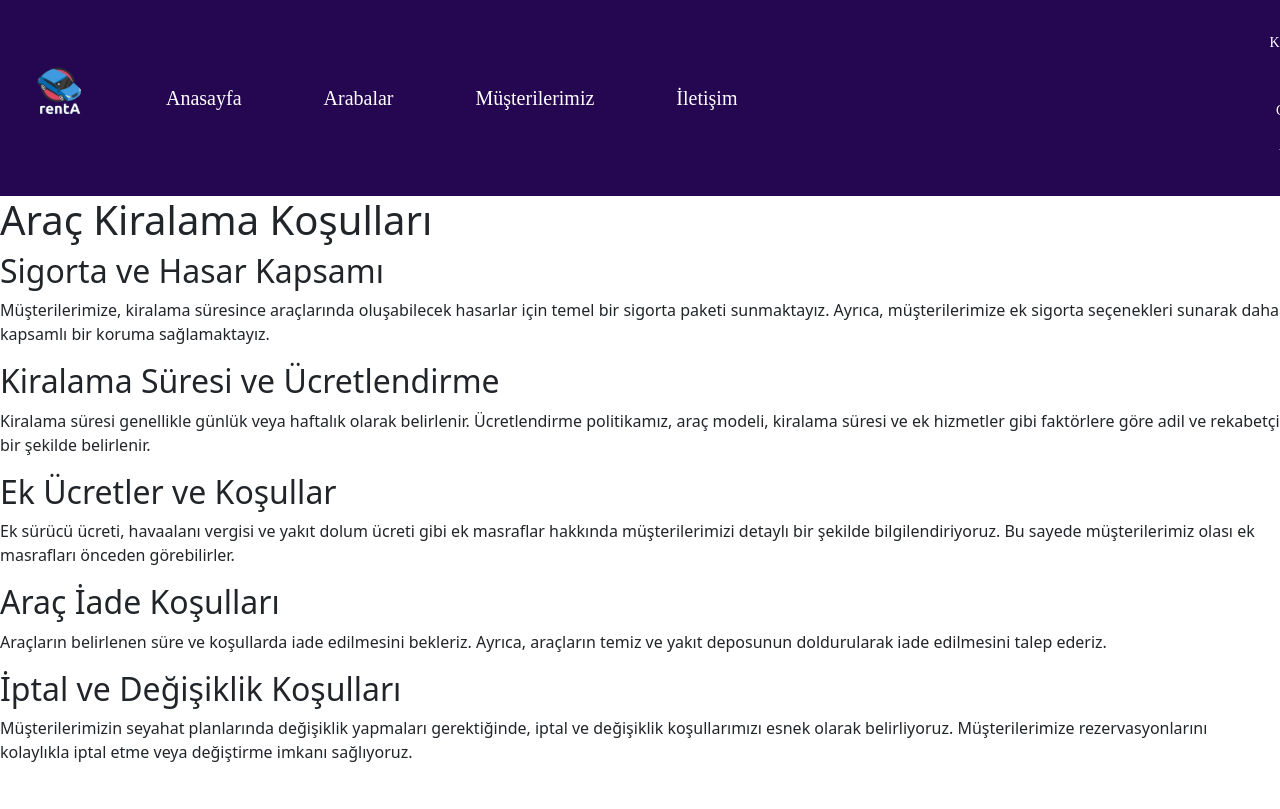
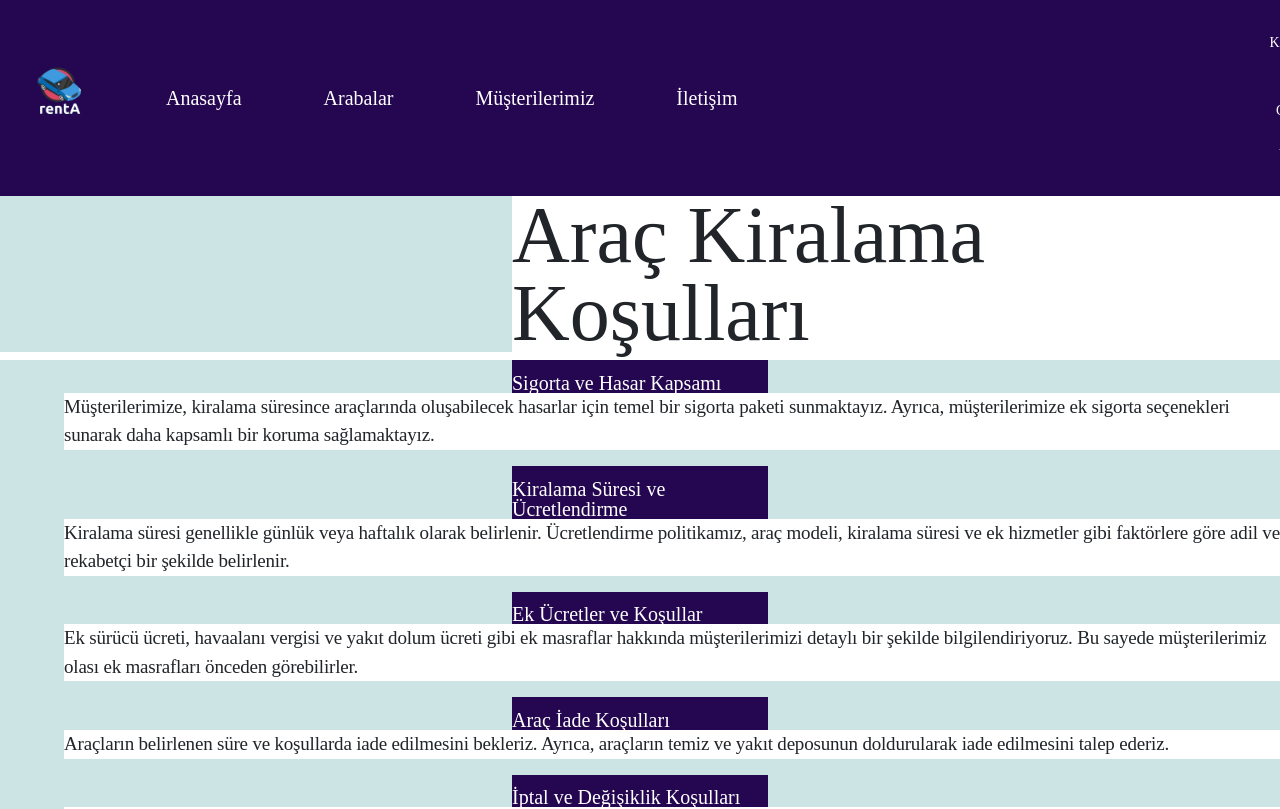
Before and after one commit to soymze/rentA, an Angular app: page /terms in a window 1280 px wide. Shown: the top 809 px of the page. Built offline with nearby package versions, Linux system fonts and the light colour scheme.

Commit message:
styled informative pages

```diff
--- a/src/app/pages/cookies/cookies.component.css
+++ b/src/app/pages/cookies/cookies.component.css
@@ -0,0 +1,46 @@
+h1 {
+    font-family: 'Untitled Serif';
+    font-size: 80px;
+    line-height: 78px;
+    font-weight: 200;
+    margin-left: 40%;
+}
+
+hr{
+    border-top: 20px solid #57A6A1;
+    width: 100%;
+}
+
+h2 {
+    font-family: 'Untitled Serif';
+    max-width: 20%;
+    font-size: 20px;
+    line-height: 20px;
+    background-color: #240750;
+    color: white;
+    margin-left: 10px;
+    padding-top: 1%;
+    margin: auto;
+}
+
+p {
+    font-family: 'Untitled Sans';
+    font-size: 19px;
+    font-weight: 400;
+    letter-spacing: -0.20px;
+    background-color: white;
+    margin-left: 5%;
+ }
+
+main{
+    background-color: rgb(87, 166, 161, 0.3);
+}
+
+.filler{
+    background-color: rgb(87, 166, 161, 0.3);
+    min-width: 40%;
+}
+
+.bg{
+    background-color: white;
+}
--- a/src/app/pages/cookies/cookies.component.html
+++ b/src/app/pages/cookies/cookies.component.html
@@ -1,5 +1,7 @@
 <header>
-    <h1>Çerez Politikası</h1>
+    <div class="filler">
+        <h1 class="bg">Çerez Politikası</h1>
+    </div>
 </header>
 <main>
     <section>
--- a/src/app/pages/personaldata/personaldata.component.css
+++ b/src/app/pages/personaldata/personaldata.component.css
@@ -0,0 +1,46 @@
+h1 {
+    font-family: 'Untitled Serif';
+    font-size: 80px;
+    line-height: 78px;
+    font-weight: 200;
+    margin-left: 40%;
+}
+
+hr{
+    border-top: 20px solid #57A6A1;
+    width: 100%;
+}
+
+h2 {
+    font-family: 'Untitled Serif';
+    max-width: 20%;
+    font-size: 20px;
+    line-height: 20px;
+    background-color: #240750;
+    color: white;
+    margin-left: 10px;
+    padding-top: 1%;
+    margin: auto;
+}
+
+p {
+    font-family: 'Untitled Sans';
+    font-size: 19px;
+    font-weight: 400;
+    letter-spacing: -0.20px;
+    background-color: white;
+    margin-left: 5%;
+ }
+
+main{
+    background-color: rgb(87, 166, 161, 0.3);
+}
+
+.filler{
+    background-color: rgb(87, 166, 161, 0.3);
+    min-width: 40%;
+}
+
+.bg{
+    background-color: white;
+}
--- a/src/app/pages/personaldata/personaldata.component.html
+++ b/src/app/pages/personaldata/personaldata.component.html
@@ -1,5 +1,7 @@
 <header>
-    <h1>KVKK Bildirimi</h1>
+    <div class="filler">
+        <h1 class="bg">KVKK Bildirimi</h1>
+    </div>
 </header>
 <main>
     <section>
--- a/src/app/pages/terms/terms.component.css
+++ b/src/app/pages/terms/terms.component.css
@@ -0,0 +1,46 @@
+h1 {
+    font-family: 'Untitled Serif';
+    font-size: 80px;
+    line-height: 78px;
+    font-weight: 200;
+    margin-left: 40%;
+}
+
+hr{
+    border-top: 20px solid #57A6A1;
+    width: 100%;
+}
+
+h2 {
+    font-family: 'Untitled Serif';
+    max-width: 20%;
+    font-size: 20px;
+    line-height: 20px;
+    background-color: #240750;
+    color: white;
+    margin-left: 10px;
+    padding-top: 1%;
+    margin: auto;
+}
+
+p {
+    font-family: 'Untitled Sans';
+    font-size: 19px;
+    font-weight: 400;
+    letter-spacing: -0.20px;
+    background-color: white;
+    margin-left: 5%;
+ }
+
+main{
+    background-color: rgb(87, 166, 161, 0.3);
+}
+
+.filler{
+    background-color: rgb(87, 166, 161, 0.3);
+    min-width: 40%;
+}
+
+.bg{
+    background-color: white;
+}
--- a/src/app/pages/terms/terms.component.html
+++ b/src/app/pages/terms/terms.component.html
@@ -1,6 +1,9 @@
 <header>
-    <h1>Araç Kiralama Koşulları</h1>
+    <div class="filler">
+        <h1 class="bg">Araç Kiralama Koşulları</h1>
+    </div>
 </header>
+
 <main>
     <section>
         <h2>Sigorta ve Hasar Kapsamı</h2>
@@ -23,3 +26,4 @@
         <p>Müşterilerimizin seyahat planlarında değişiklik yapmaları gerektiğinde, iptal ve değişiklik koşullarımızı esnek olarak belirliyoruz. Müşterilerimize rezervasyonlarını kolaylıkla iptal etme veya değiştirme imkanı sağlıyoruz.</p>
     </section>
 </main>
+<hr>
```
